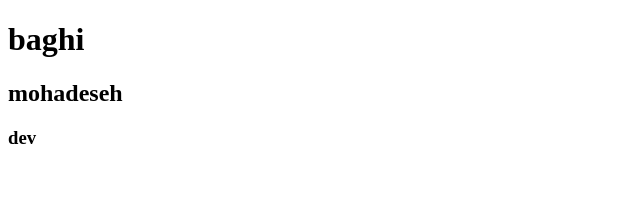
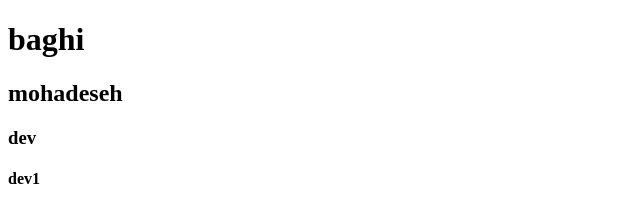
Before and after one commit to mohadesehsahar/mohadeseh, a plain HTML site: page index.html in a window 1280 px wide. Shown: the full height of the page, 0-640 px from the left. Drawn offline with Linux system fonts and the light colour scheme.

Commit message:
chenj index

```diff
--- a/index.html
+++ b/index.html
@@ -9,5 +9,6 @@
     <h1>baghi</h1>
     <h2>mohadeseh</h2>
     <h3>dev</h3>
+    <h4>dev1</h4>
 </body>
 </html>
```
